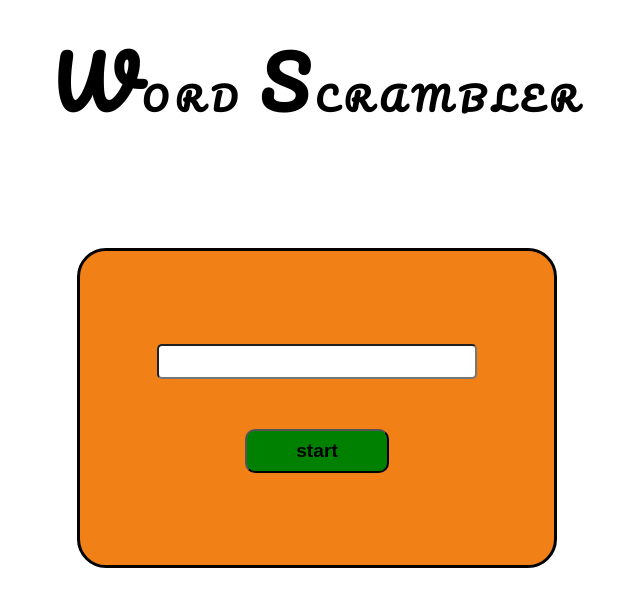
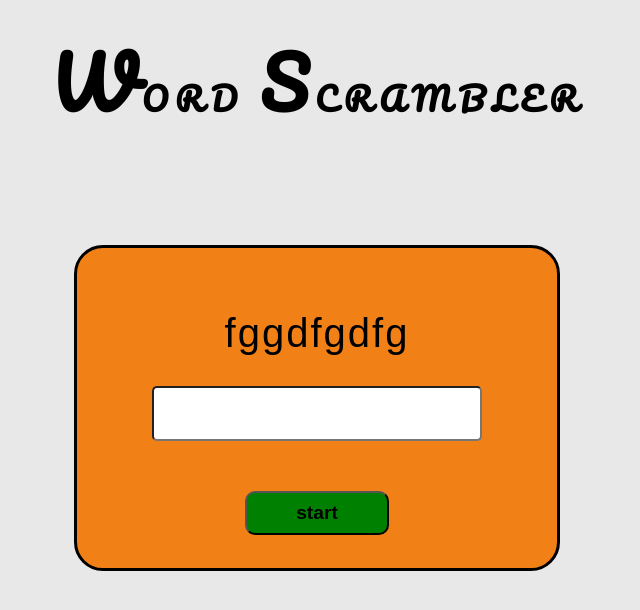
Before and after one commit to manoharys/Word-Scramble, a plain HTML site: page index.html in a window 1280 px wide. Shown: the whole page, without its empty margins (331-971 px from the left). Drawn offline with Linux system fonts and the light colour scheme.

Commit message:
updated styles

```diff
--- a/index.html
+++ b/index.html
@@ -10,8 +10,8 @@
 <body>
     <h1><span>W</span>ORD <span>S</span>CRAMBLER</h1>
     <div class="container">
-        <div class="message"></div>
-        <input type="text">
+        <div class="message">fggdfgdfg</div>
+        <input type="text" autofocus>
         <br>
         <button type="button">start</button>
     </div>
--- a/style.css
+++ b/style.css
@@ -1,25 +1,32 @@
 @import url('https://fonts.googleapis.com/css2?family=Pacifico&display=swap');
-*{
+@import url('https://fonts.googleapis.com/css2?family=Montserrat:wght@500&family=Pacifico&display=swap')
+
+* {
     box-sizing: border-box;
 }
-h1{
+
+h1 {
     font-family: 'Pacifico', cursive;
     position: absolute;
     top: 0;
     letter-spacing: 7px;
 }
-h1 span{
+
+h1 span {
     font-size: 70px;
 
 }
-body{
+
+body {
     width: 100%;
     height: 100vh;
     display:flex;
     justify-content: center;
     align-items: center;
+    background-color: rgba(195, 197, 195, 0.39);
 }
-.container{
+
+    .container {
         width:30rem;
         height: 20rem;
         background-color:#f18117;
@@ -31,14 +38,19 @@ body{
         border-radius: 29px;
         max-width: 80%;
     }
-input{
-    padding:.5rem;
+
+    input {
+        padding:.2rem;
         border: 1ps solid black;
         outline: none;
         border-radius: 5px;
         width: 20rem;
+        font-size: 40px;
+        letter-spacing: 2px;
+        font-family: 'Montserrat', sans-serif;
     }
-button{
+
+    button {
         padding:9px;
         width:9rem;
         background: green;
@@ -47,4 +59,15 @@ button{
         font-weight: bold;
         font-size: larger;
         margin-top: 2rem;
+        cursor: pointer;
     }
+    button:hover{
+        color: chartreuse;
+    }
+    .message {
+        padding: 30px;
+     /* font-weight: bold; */
+        font-size: 40px;
+        letter-spacing: 2px;
+        font-family: 'Montserrat', sans-serif;
+    }
```
Lines whose indentation alone changed are shown as unchanged.
